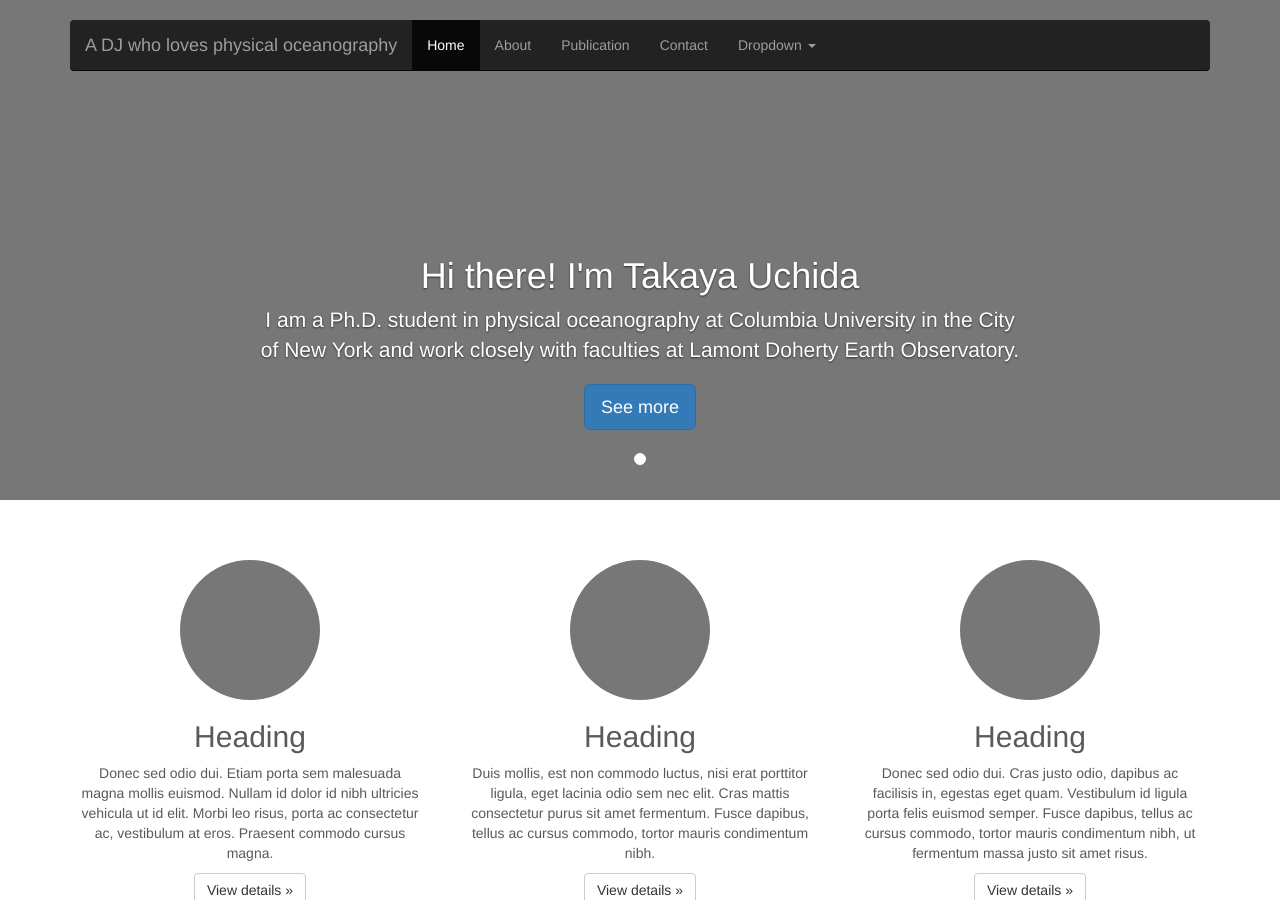
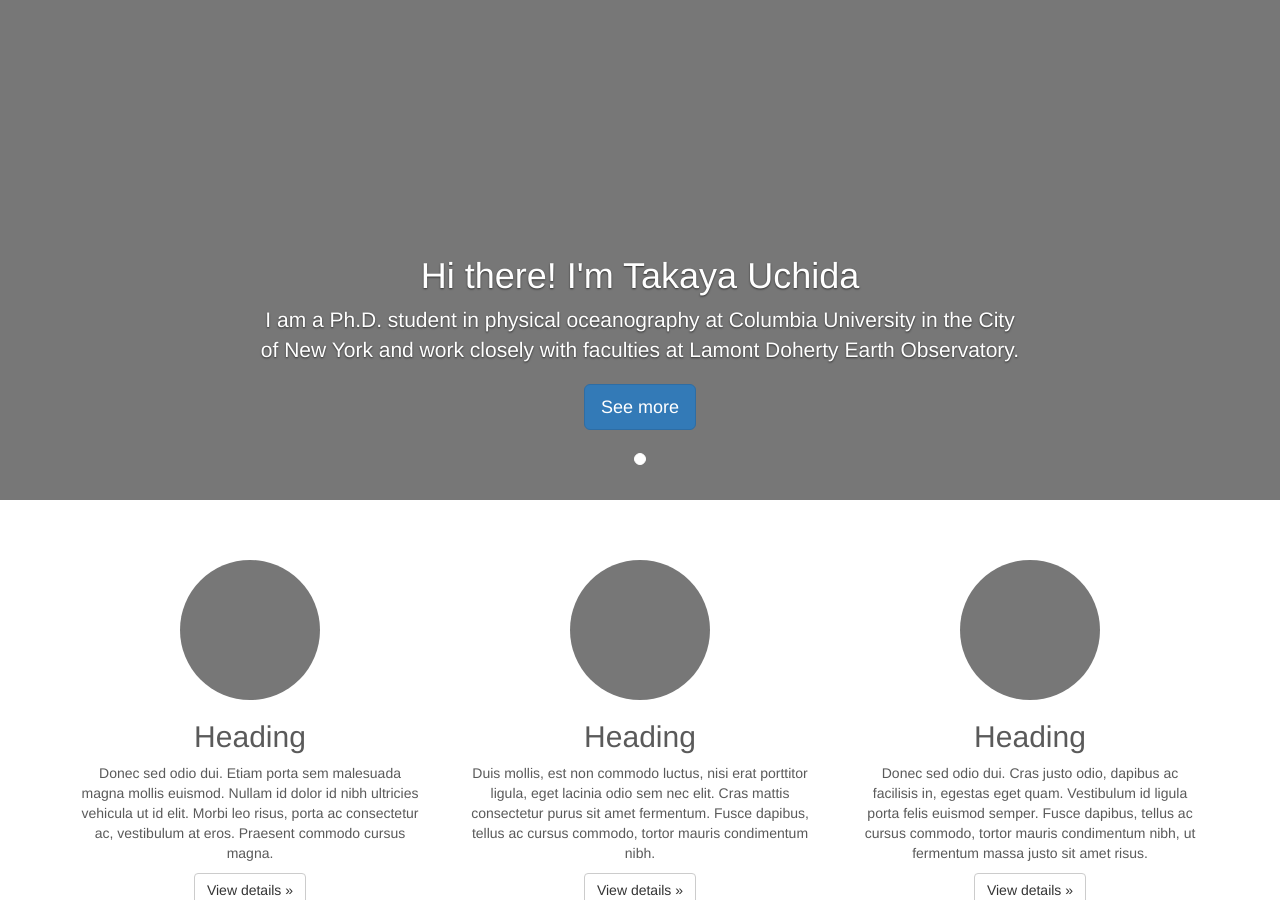
Before and after one commit to roxyboy/roxyboy.github.io, a Jekyll site: the page built from index.html, in a window 1280 px wide and 900 px high. Built offline with Jekyll 4.4.1, drawn with Linux system fonts in a browser that asks for light colours.

Commit message:
Update index.html

```diff
--- a/index.html
+++ b/index.html
@@ -3,47 +3,6 @@
 {% include head.html %}
 
   <body>
-    <div class="navbar-wrapper">
-      <div class="container">
-
-        <nav class="navbar navbar-inverse navbar-static-top">
-          <div class="container">
-            <div class="navbar-header">
-              <button type="button" class="navbar-toggle collapsed" data-toggle="collapse" data-target="#navbar" aria-expanded="false" aria-controls="navbar">
-                <span class="sr-only">Toggle navigation</span>
-                <span class="icon-bar"></span>
-                <span class="icon-bar"></span>
-                <span class="icon-bar"></span>
-              </button>
-              <a class="navbar-brand" href="#">A DJ who loves physical oceanography</a>
-            </div>
-            <div id="navbar" class="navbar-collapse collapse">
-              <ul class="nav navbar-nav">
-                <li class="active"><a href="#">Home</a></li>
-                <li><a href="#about">About</a></li>
-                <li><a href="#publication">Publication</a></li>
-                <li><a href="#contact">Contact</a></li>
-                <li class="dropdown">
-                  <a href="#" class="dropdown-toggle" data-toggle="dropdown" role="button" aria-haspopup="true" aria-expanded="false">Dropdown <span class="caret"></span></a>
-                  <ul class="dropdown-menu">
-                    <li><a href="#">PhD advisor</a></li>
-                    <!-- <li><a href="#">Another action</a></li>
-                    <li><a href="#">Something else here</a></li>
-                    <li role="separator" class="divider"></li>
-                    <li class="dropdown-header">Nav header</li>
-                    <li><a href="#">Separated link</a></li>
-                    <li><a href="#">One more separated link</a></li> -->
-                  </ul>
-                </li>
-              </ul>
-            </div>
-          </div>
-        </nav>
-
-      </div>
-    </div>
-
-
     <!-- Carousel
     ================================================== -->
     <div id="myCarousel" class="carousel slide" data-ride="carousel">
```
